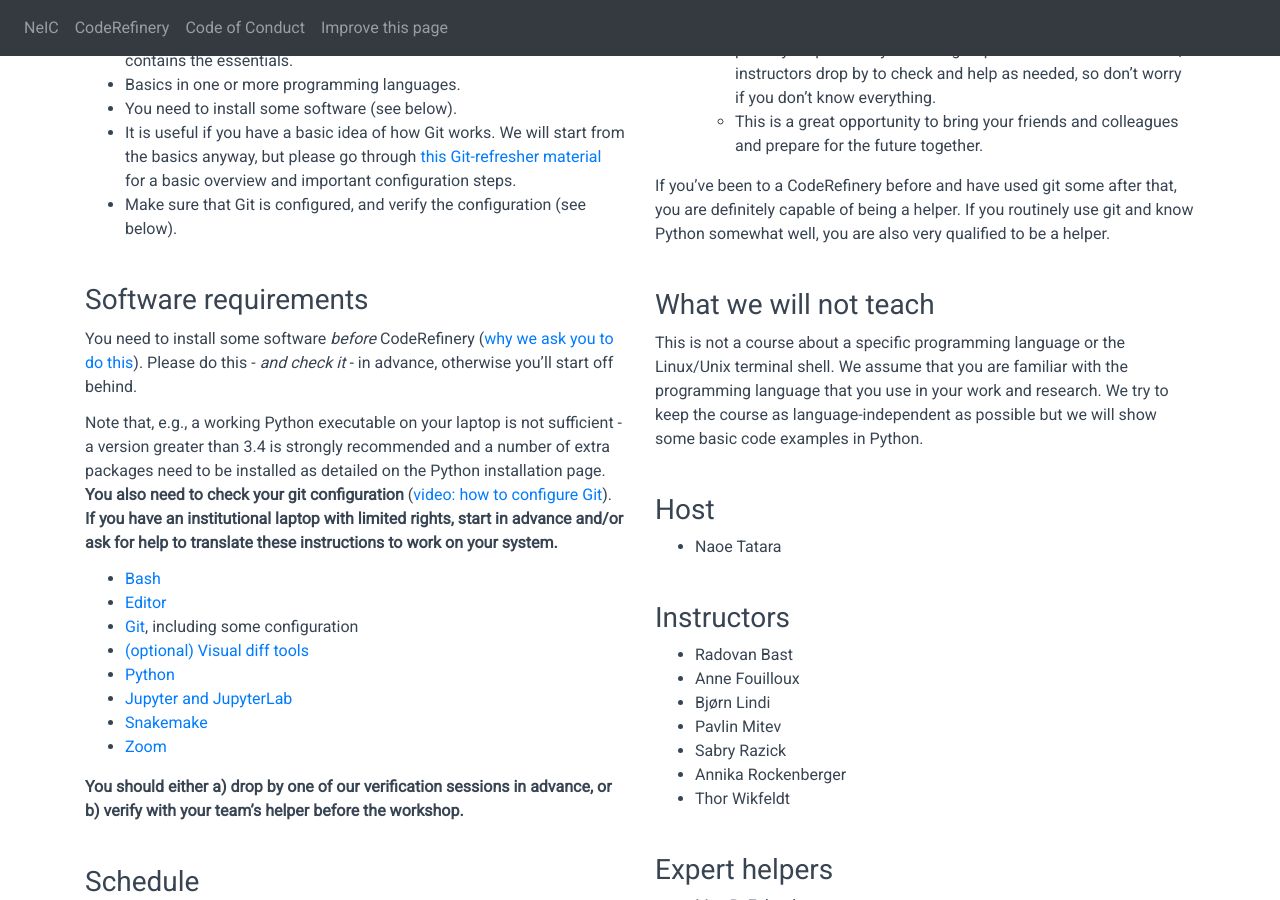
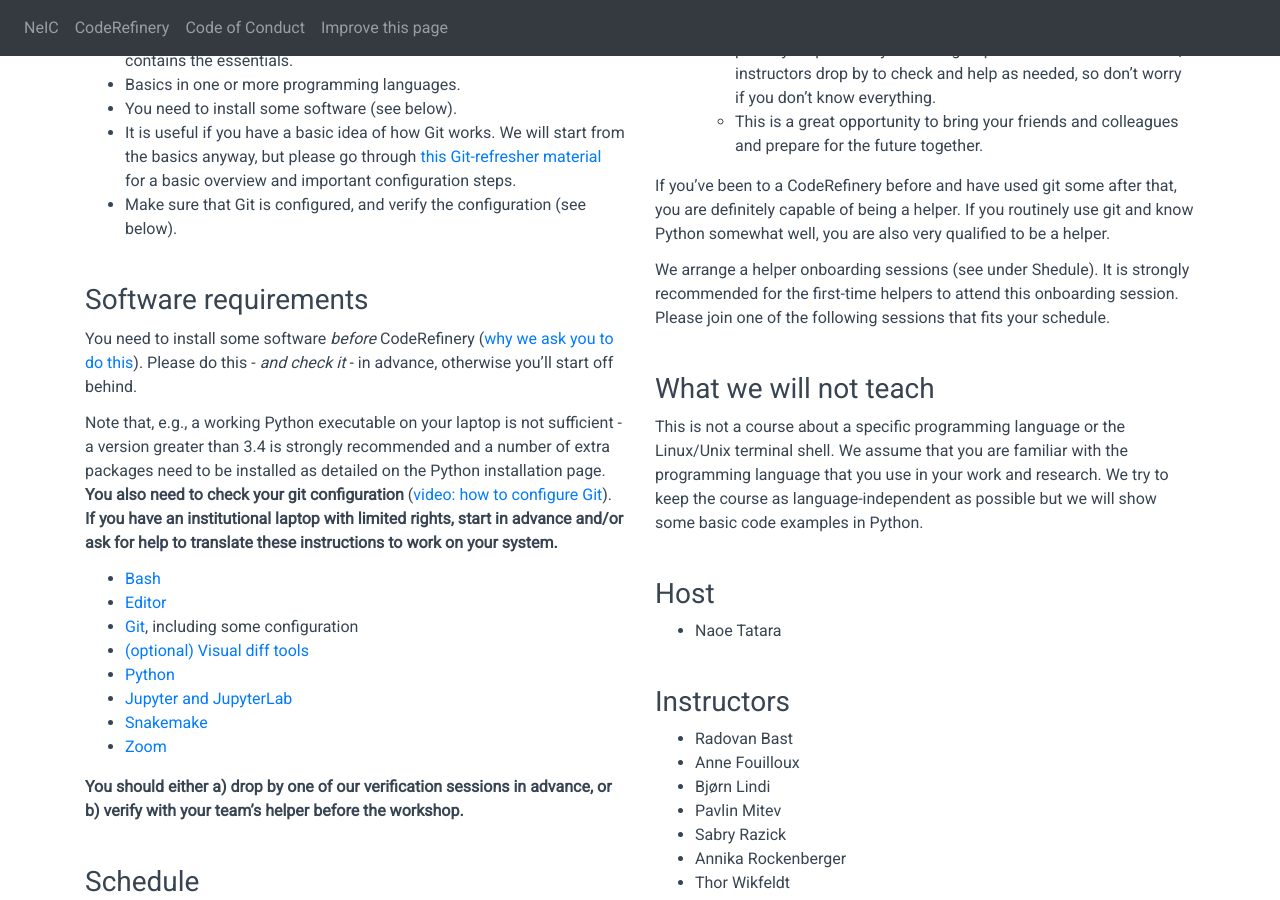
Before and after one commit to coderefinery/2020-11-17-online, a Jekyll site: the page built from index.md, in a window 1280 px wide and 900 px high, scrolled down 1084 px. Built offline with Jekyll 4.4.1, drawn with Linux system fonts in a browser that asks for light colours; comment, search, counter and statistics services are not loaded.

Commit message:
Helper onboarding explanation to "how to join"
Moved description about the helper onboarding session from Schedule section.

```diff
--- a/right_column.md
+++ b/right_column.md
@@ -39,6 +39,8 @@ If you've been to a CodeRefinery before and have used git some after
 that, you are definitely capable of being a helper.  If you routinely
 use git and know Python somewhat well, you are also very qualified to
 be a helper.
+
+We arrange a helper onboarding sessions (see under Shedule). It is strongly recommended for the first-time helpers to attend this onboarding session. Please join one of the following sessions that fits your schedule.
 
 
 ### What we will not teach
```
